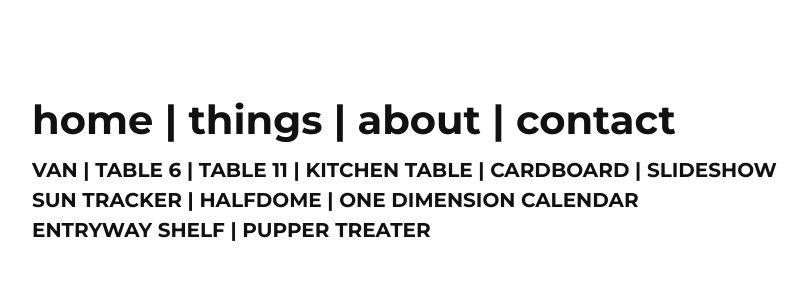
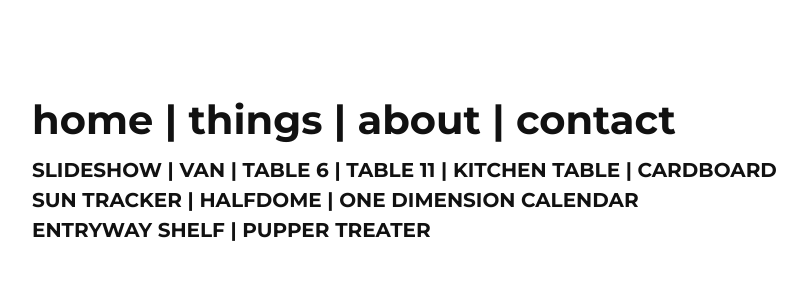
Before and after one commit to yousurname/yousurname.github.io, a Jekyll site: the page built from things/index.md, in a window 1280 px wide. Shown: the top 300 px of the page, without its empty margins (206-1013 px from the left). Built offline with Jekyll 4.4.1, drawn with Linux system fonts in a browser that asks for light colours.

```diff
--- a/_layouts/things.html
+++ b/_layouts/things.html
@@ -16,7 +16,7 @@
 
     <h1 id="home--thingsthings--aboutabout--contactcontact"><a href="/.">home</a> | <a href="/things/">things</a> | <a href="/about/">about</a> | <a href="/contact/">contact</a></h1>
 
-    <h3 id="things-1"><a href="/things/van">van</a> | <a href="/things/table6">table 6</a> | <a href="/things/table11">table 11</a> | <a href="/things/kitchentable">kitchen table</a> | <a href="/things/cardboard">cardboard</a> | <a href="/things/slideshow">slideshow</a></h3>
+    <h3 id="things-1"><a href="/things/slideshow">slideshow</a> | <a href="/things/van">van</a> | <a href="/things/table6">table 6</a> | <a href="/things/table11">table 11</a> | <a href="/things/kitchentable">kitchen table</a> | <a href="/things/cardboard">cardboard</a></h3>
 
     <h3 id="things-2"><a href="/things/suntracker">sun tracker</a> | <a href="/things/halfdome">halfdome</a> | <a href="/things/1dcalendar">one dimension calendar</a></h3>
 
```
